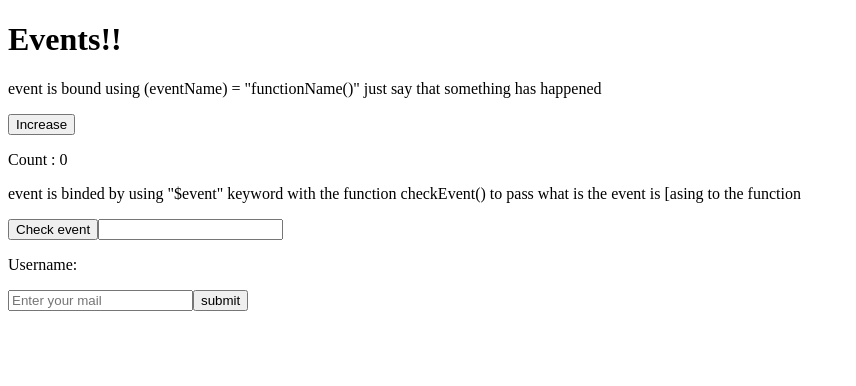
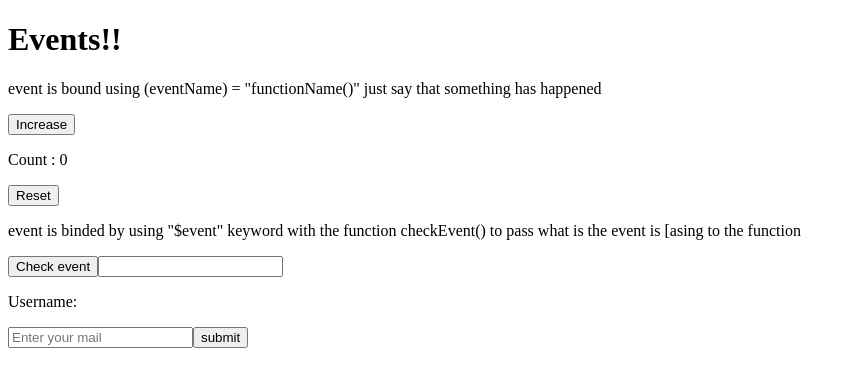
Before and after one commit to shivamprakash2909/Angular-Tutorial, an Angular app: page / in a window 1280 px wide. Shown: the top 386 px of the page, without its empty margins (0-856 px from the left). Built offline with nearby package versions, Linux system fonts and the light colour scheme.

Commit message:
update logic to reset count to 0

```diff
--- a/src/app/events/events.html
+++ b/src/app/events/events.html
@@ -1,7 +1,7 @@
 <p>event is bound using (eventName) = "functionName()" just say that something has happened</p>
 <button (click) = "increament()"> Increase</button>
 <p>Count : {{count()}}</p>
-
+<button (click)="reset()">Reset</button>
 
 <p>event is binded by using "$event" keyword with the function checkEvent() to pass what is the event is [asing to the function</p>
 <button (click)="checkEvent($event)">Check event</button>
--- a/src/app/events/events.ts
+++ b/src/app/events/events.ts
@@ -12,7 +12,9 @@ export class Events {
   increament() {
     this.count.update((c) => c + 1);
   }
-
+  reset() {
+    this.count.set(0);
+  }
   //event binding
   checkEvent(e: any) {
     console.log(e)
```
